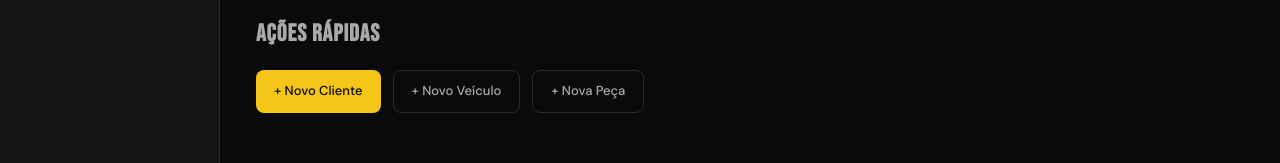
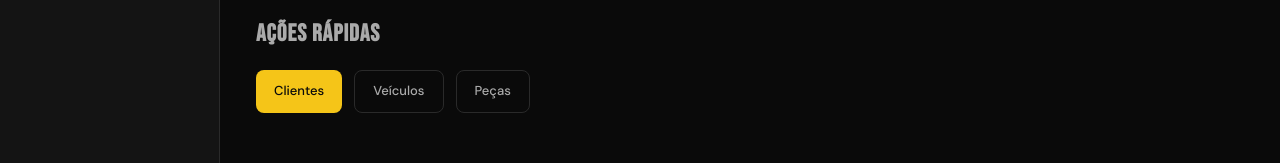
Before and after one commit to kaiserraf/ponto-8-webapp, a plain HTML site: page frontend/html/home.html in a window 1280 px wide. Shown: the part 355-518 px from the top of the page. Drawn offline with Linux system fonts and the light colour scheme; no server answers.

Commit message:
fix: dashboard inicial

```diff
--- a/frontend/html/home.html
+++ b/frontend/html/home.html
@@ -89,9 +89,9 @@
     </div>
 
     <div style="display:flex;gap:12px;flex-wrap:wrap;">
-      <a href="listClient.html" class="btn btn-primary">+ Novo Cliente</a>
-      <a href="listVehicle.html" class="btn btn-ghost">+ Novo Veículo</a>
-      <a href="listParts.html" class="btn btn-ghost">+ Nova Peça</a>
+      <a href="listClient.html" class="btn btn-primary">Clientes</a>
+      <a href="listVehicle.html" class="btn btn-ghost">Veículos</a>
+      <a href="listParts.html" class="btn btn-ghost">Peças</a>
     </div>
   </main>
 </div>
```
